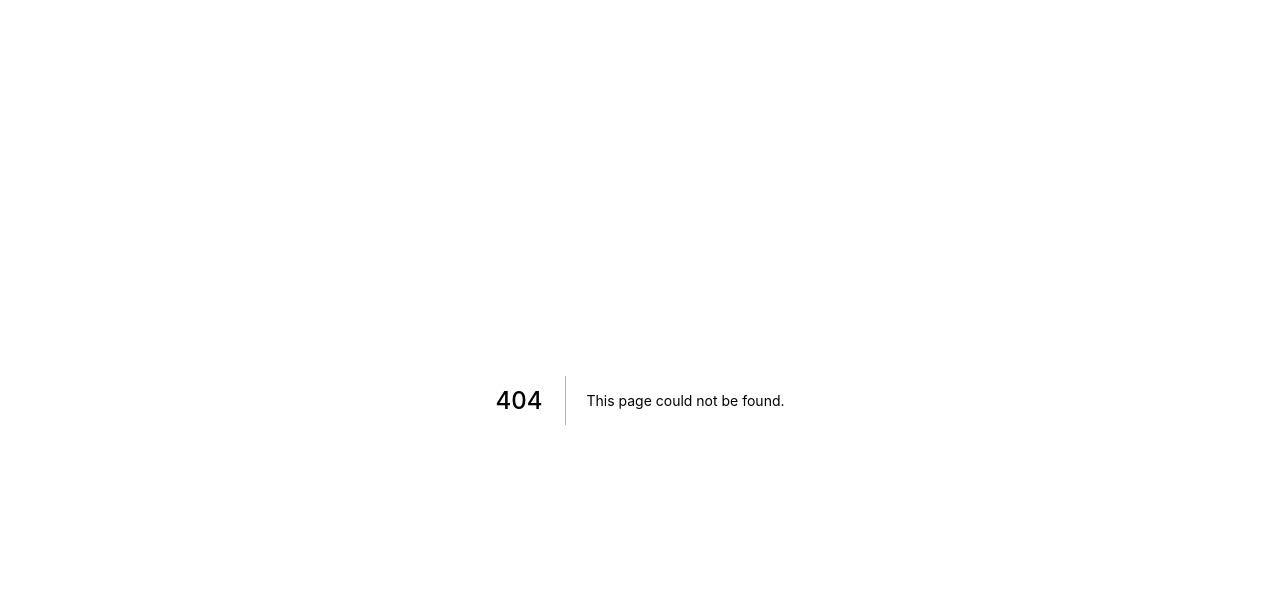
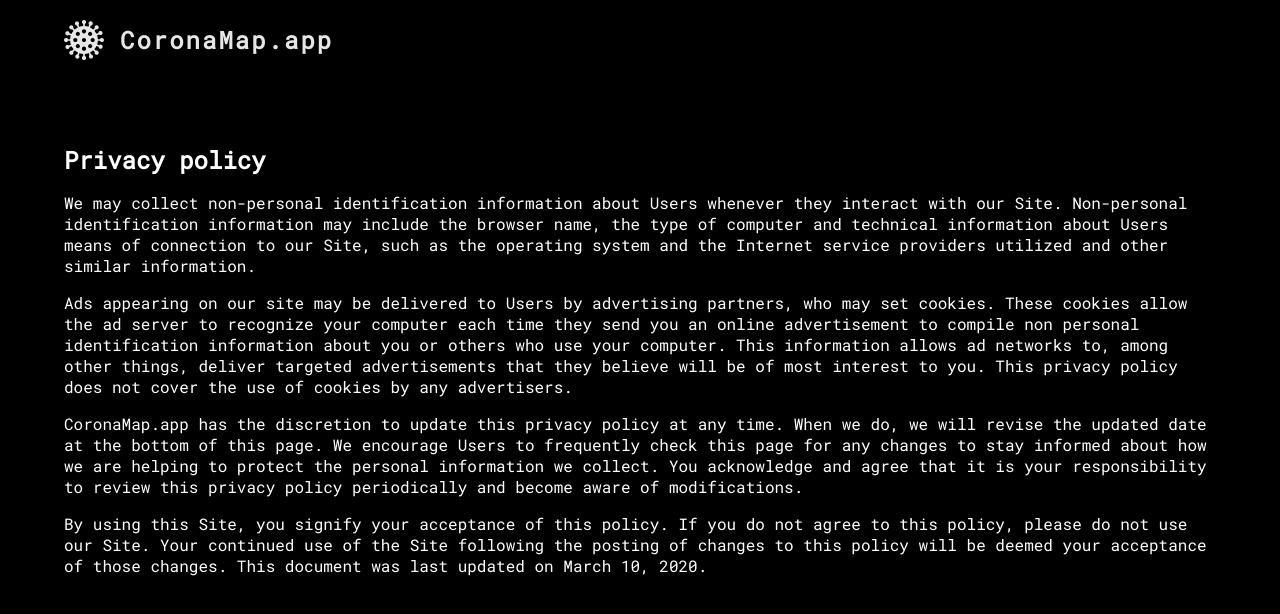
Before and after one commit to torfune/coronamap-fe, a Next.js app: page /privacy-policy in a window 1280 px wide. Before the commit this address had no page. Shown: the top 614 px of the page. Built offline with nearby package versions, Linux system fonts and the light colour scheme.

Commit message:
Add privacy page

```diff
--- /dev/null
+++ b/pages/_app.tsx
@@ -0,0 +1,23 @@
+import Header from '../components/Header'
+import styled from 'styled-components'
+import { BP } from '../constants'
+
+const App = ({ Component, pageProps }: any) => (
+  <>
+    <Header />
+    <Content>
+      <Component {...pageProps} />
+    </Content>
+  </>
+)
+
+const Content = styled.div`
+  padding: 48px 64px;
+  min-height: 2000px;
+
+  @media (max-width: ${BP.MOBILE}) {
+    padding: 24px 24px;
+  }
+`
+
+export default App
--- /dev/null
+++ b/pages/privacy-policy.tsx
@@ -0,0 +1,53 @@
+import styled from 'styled-components'
+
+export default () => (
+  <Container>
+    <h2>Privacy policy</h2>
+
+    <p>
+      We may collect non-personal identification information about Users
+      whenever they interact with our Site. Non-personal identification
+      information may include the browser name, the type of computer and
+      technical information about Users means of connection to our Site, such as
+      the operating system and the Internet service providers utilized and other
+      similar information.
+    </p>
+    <p>
+      Ads appearing on our site may be delivered to Users by advertising
+      partners, who may set cookies. These cookies allow the ad server to
+      recognize your computer each time they send you an online advertisement to
+      compile non personal identification information about you or others who
+      use your computer. This information allows ad networks to, among other
+      things, deliver targeted advertisements that they believe will be of most
+      interest to you. This privacy policy does not cover the use of cookies by
+      any advertisers.
+    </p>
+    <p>
+      CoronaMap.app has the discretion to update this privacy policy at any
+      time. When we do, we will revise the updated date at the bottom of this
+      page. We encourage Users to frequently check this page for any changes to
+      stay informed about how we are helping to protect the personal information
+      we collect. You acknowledge and agree that it is your responsibility to
+      review this privacy policy periodically and become aware of modifications.
+    </p>
+    <p>
+      By using this Site, you signify your acceptance of this policy. If you do
+      not agree to this policy, please do not use our Site. Your continued use
+      of the Site following the posting of changes to this policy will be deemed
+      your acceptance of those changes. This document was last updated on March
+      10, 2020.
+    </p>
+  </Container>
+)
+
+const Container = styled.div`
+  margin-top: 96px;
+
+  h2 {
+    margin-bottom: 16px;
+  }
+
+  p {
+    margin-bottom: 16px;
+  }
+`
```
Also changed, not shown: pages/index.tsx (+4 -16 lines).
